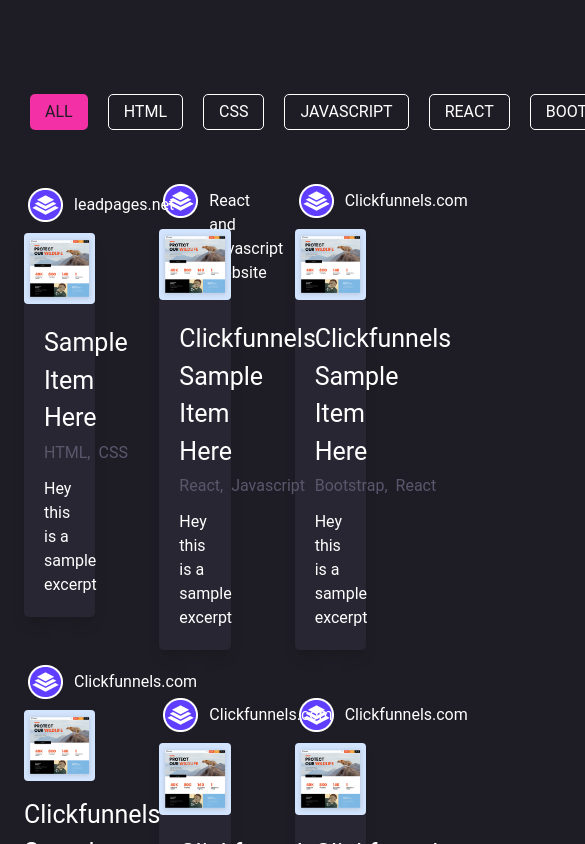
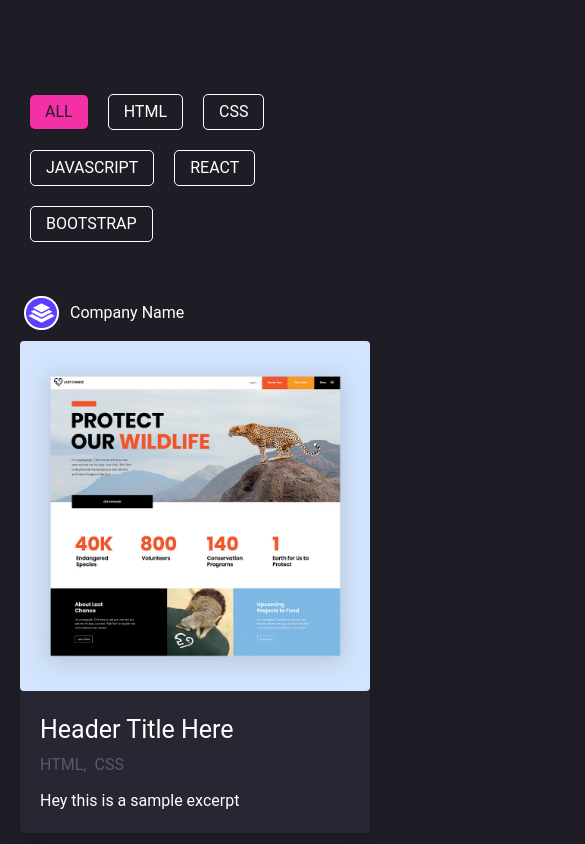
Before and after one commit to tstrife777/React-Masonry-Grid-Filter, a React (Create React App) app: page / in a window 390 px wide. Shown: the top 844 px of the page, 585 px wide, since content can reach past the window. Built offline with nearby package versions, Linux system fonts and the light colour scheme.

Commit message:
Fixed Mobile Responsiveness

```diff
--- a/src/components/Filter.jsx
+++ b/src/components/Filter.jsx
@@ -13,7 +13,7 @@
   }, [activeCat]);
 
   return (
-    <div className="filter-container flex p-5">
+    <div className="filter-container p-5">
       <button
         onClick={() => setActiveCat(0)}
         className={"btn " + (activeCat === 0 ? "active" : "")}
--- a/src/components/Portfolio.jsx
+++ b/src/components/Portfolio.jsx
@@ -24,7 +24,7 @@
         setActiveCat={setActiveCat}
         activeCat={activeCat}
       />
-      <div className="portfolio-items lg:container masonry-3-col mx-auto gap-10">
+      <div className="portfolio-items lg:container lg:masonry-3-col md:masonry-2-col mx-auto">
         <AnimatePresence>
           {filtered.map((post) => {
             return <Post key={post.id} post={post} posts={posts} />;
--- a/src/components/Post.jsx
+++ b/src/components/Post.jsx
@@ -10,7 +10,7 @@
       initial={{ opacity: 0 }}
       exit={{ opacity: 0 }}
       layout
-      className="post-box p-5 m-1 text-white break-inside"
+      className="post-box p-5 text-white break-inside"
     >
       <img
         alt={post.company}
--- a/src/components/portdata.json
+++ b/src/components/portdata.json
@@ -1,70 +1,70 @@
 [
   {
     "id": 1,
-    "company": "leadpages.net",
+    "company": "Company Name",
     "companyImg": "../images/leadpages_logo.png",
     "itemImg": "../images/website1.jpg",
-    "header": "Sample Item Here",
+    "header": "Header Title Here",
     "tags": ["HTML", "CSS"],
     "excerpt": "Hey this is a sample excerpt",
     "hyperlink": "http://www.google.com"
   },
   {
     "id": 2,
-    "company": "Clickfunnels.com",
+    "company": "Company Name",
     "companyImg": "../images/leadpages_logo.png",
     "itemImg": "../images/website1.jpg",
-    "header": "Clickfunnels Sample Item Here",
+    "header": "Header Title Here",
     "tags": ["HTML"],
     "excerpt": "",
     "hyperlink": "http://www.google.com"
   },
   {
     "id": 3,
-    "company": "JAVASCRIPT",
+    "company": "Company Name",
     "companyImg": "../images/leadpages_logo.png",
     "itemImg": "../images/website1.jpg",
-    "header": "Clickfunnels Sample Item Here",
+    "header": "Header Title Here",
     "tags": ["Javascript"],
     "excerpt": "",
     "hyperlink": "http://www.google.com"
   },
   {
     "id": 4,
-    "company": "React and Javascript Website",
+    "company": "Company Name",
     "companyImg": "../images/leadpages_logo.png",
     "itemImg": "../images/website1.jpg",
-    "header": "Clickfunnels Sample Item Here",
+    "header": "Header Title Here",
     "tags": ["React", "Javascript"],
     "excerpt": "Hey this is a sample excerpt",
     "hyperlink": "http://www.google.com"
   },
   {
     "id": 5,
-    "company": "Clickfunnels.com",
+    "company": "Company Name",
     "companyImg": "../images/leadpages_logo.png",
     "itemImg": "../images/website1.jpg",
-    "header": "Clickfunnels Sample Item Here",
+    "header": "Header Title Here",
     "tags": ["React"],
     "excerpt": "Hey this is a sample excerpt",
     "hyperlink": "http://www.google.com"
   },
   {
     "id": 6,
-    "company": "Clickfunnels.com",
+    "company": "Company Name",
     "companyImg": "../images/leadpages_logo.png",
     "itemImg": "../images/website1.jpg",
-    "header": "Clickfunnels Sample Item Here",
+    "header": "Header Title Here",
     "tags": ["Bootstrap", "React"],
     "excerpt": "Hey this is a sample excerpt",
     "hyperlink": "http://www.google.com"
   },
   {
     "id": 7,
-    "company": "Clickfunnels.com",
+    "company": "Company Name",
     "companyImg": "../images/leadpages_logo.png",
     "itemImg": "../images/website1.jpg",
-    "header": "Clickfunnels Sample Item Here",
+    "header": "Header Title Here",
     "tags": ["CSS"],
     "excerpt": "Hey this is a sample excerpt",
     "hyperlink": "http://www.google.com"
```
